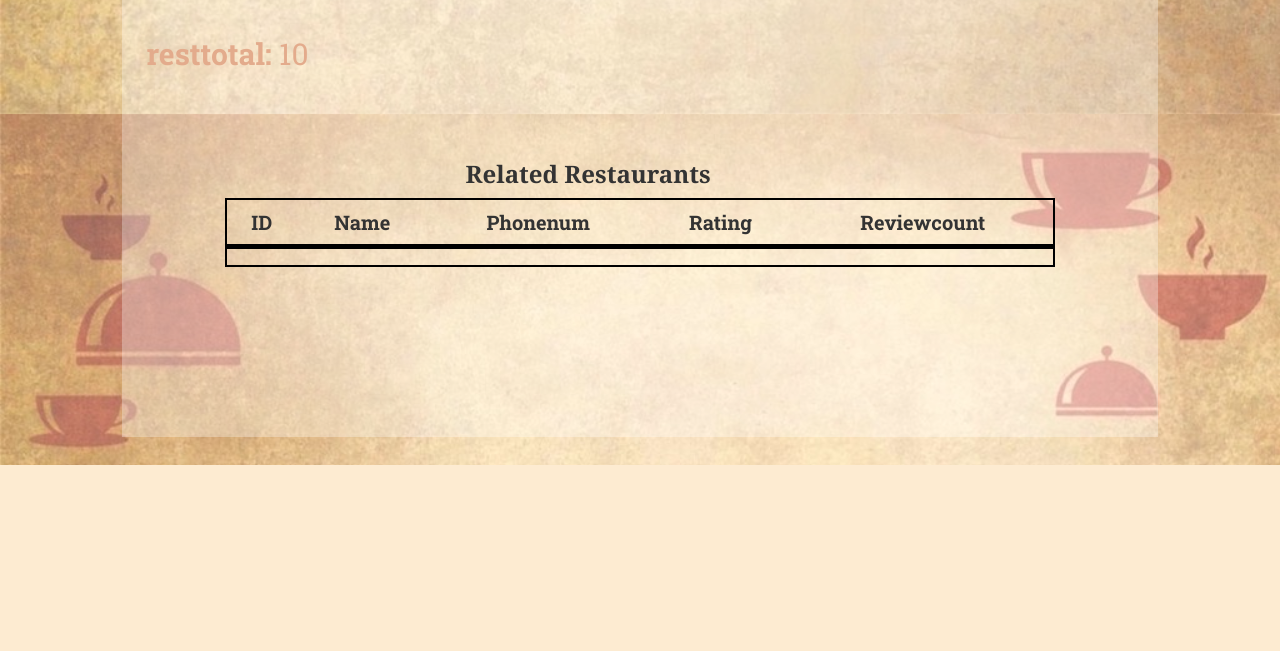
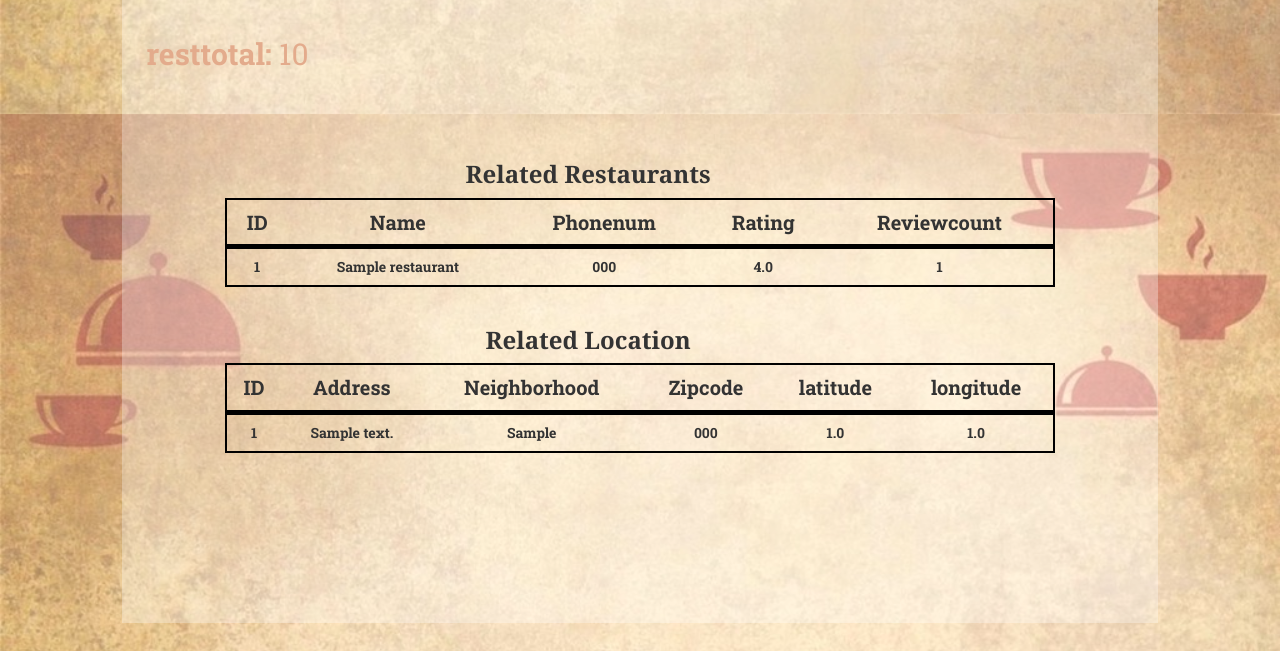
Before and after one commit to brockuniera/cs373-idb, a Flask app: page /category/1 in a window 1280 px wide. Shown: the part 846-1497 px from the top of the page. Before the commit the page ends 1311 px from the top, so only its background shows below. Run offline with Flask 2, Linux system fonts and the light colour scheme; tables that the repository leaves empty hold one stand-in row (values such as "Sample post"); lists and menus that the app fills with data are empty; some libraries are stand-ins or nearby versions; some web fonts are replaced.

Commit message:
Addded many to many data to the pages

```diff
--- a/app/app.py
+++ b/app/app.py
@@ -30,7 +30,6 @@ def render_location():
 def render_locatoin_id(location_id=None):
     locModel = Location.query.get(location_id)
     relatedRestModel = Restaurant.query.filter_by(location_id = location_id).one()
-    # TODO get related categories based on the restaurant id
     return render_template('location.html', locModel = locModel, restModel = relatedRestModel)
 
 @app.route('/restaurant')
@@ -45,7 +44,6 @@ def render_restaurant():
 def render_restaurant_id(restaurant_id=None):
     restModel = Restaurant.query.get(restaurant_id)
     relatedLocModel = Location.query.filter_by(id = restModel.location_id).one()
-    # TODO get related categories of this restaurant
     return render_template('restaurant.html', restModel = restModel, locModel = relatedLocModel)
 
 @app.route('/category')
@@ -59,9 +57,10 @@ def render_category():
 @app.route('/category/<category_id>')
 def render_category_id(category_id=None):
     catModel = Category.query.get(category_id)
-    # TODO get related restaurants of this category
-    # TODO get related locations of those restaurants
-    return render_template('category.html', catModel = catModel)
+    locModelList = list()
+    for restModel in catModel.restlist:
+        locModelList.append(Location.query.get(restModel.location_id))
+    return render_template('category.html', catModel = catModel, locModelList = locModelList)
 
 @app.route('/about')
 def render_about():
--- a/app/models.py
+++ b/app/models.py
@@ -126,8 +126,8 @@ class Category(db.Model):
         self.restlist = restlist or []
 
     def __repr__(self):
-        return "<Category(name='{}', resttotal='{}', reviewtotal='{}', ratingavg='{}', restlist='{}')>".format(
-                self.name, self.resttotal, self.reviewtotal, self.ratingavg, self.restlist
+        return "<Category(name='{}', resttotal='{}', reviewtotal='{}', ratingavg='{}')>".format(
+                self.name, self.resttotal, self.reviewtotal, self.ratingavg
                 )
 
     @staticmethod
--- a/app/templates/category.html
+++ b/app/templates/category.html
@@ -59,7 +59,7 @@
           <li2><b>ratingavg:</b> {{ catModel.ratingavg }}</li>
         </article>
 
-        <h3 class="page-heading-90" align="center" >Related Restaurants</h3>
+        <h3 class="page-heading-90" align="center">Related Restaurants</h3>
         <table class="table page-data-center" id="data-table">
           <thead>
             <tr>
@@ -70,14 +70,42 @@
               <th>Reviewcount</th>
             </tr>
           </thead>
-          <tbody>
+          <tbody class="clickable-rows">
+            {% for restModel in catModel.restlist %}
+            <tr data-page="/restaurant">
+              <td>{{ restModel.id }}</td>
+              <td>{{ restModel.name }}</td>
+              <td>{{ restModel.phonenum }}</td>
+              <td>{{ restModel.rating }}</td>
+              <td>{{ restModel.reviewcount }}</td>
+            </tr>
+            {% endfor %}
+          </tbody>
+        </table>
+
+        <h3 class="page-heading-90" align="center">Related Location</h3>
+        <table class="table page-data-center" id="data-table">
+          <thead>
             <tr>
-              <td></td>
-              <td></td>
-              <td></td>
-              <td></td>
-              <td></td>
+              <th>ID</th>
+              <th>Address</th>
+              <th>Neighborhood</th>
+              <th>Zipcode</th>
+              <th>latitude</th>
+              <th>longitude</th>
             </tr>
+          </thead>
+          <tbody class="clickable-rows">
+            {% for locModel in locModelList %}
+            <tr data-page="/location">
+              <td>{{ locModel.id }}</td>
+              <td>{{ locModel.address }}</td>
+              <td>{{ locModel.neighborhood }}</td>
+              <td>{{ locModel.zipcode }}</td>
+              <td>{{ locModel.latitude }}</td>
+              <td>{{ locModel.longitude }}</td>
+            </tr>
+            {% endfor %}
           </tbody>
         </table>
       </section>
```
Also changed, not shown: app/templates/location.html (+12 -10 lines), app/templates/restaurant.html (+9 -7 lines).
